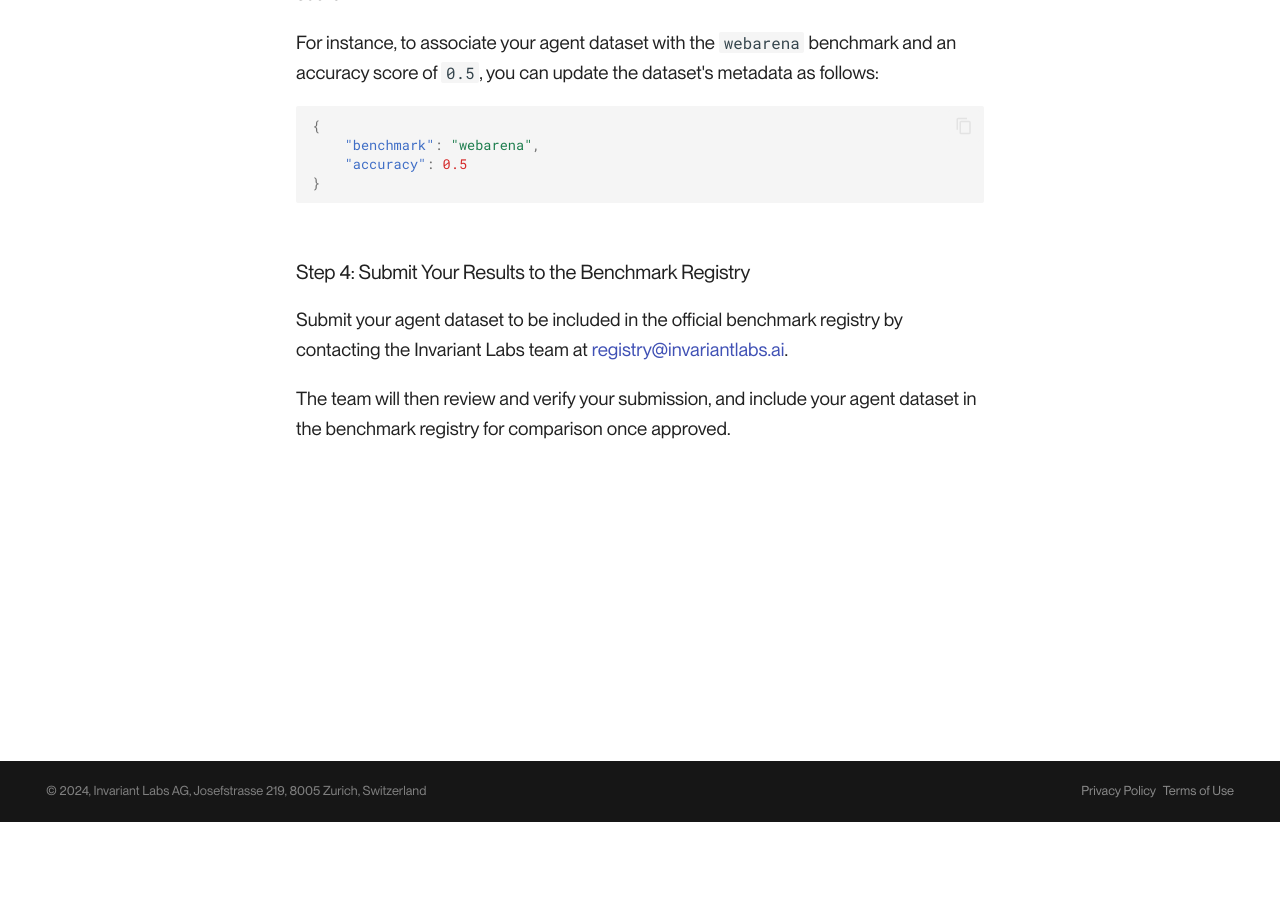
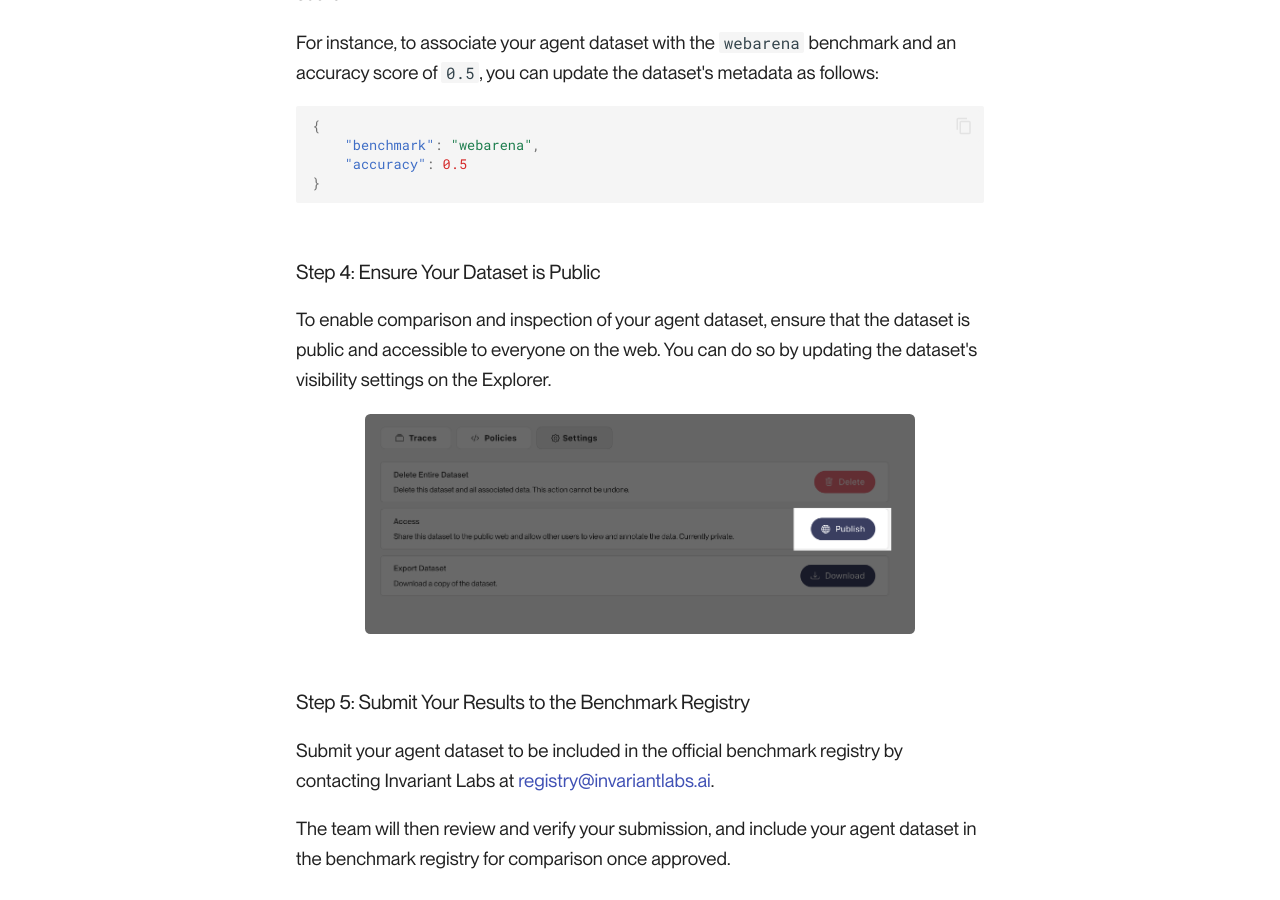
Before and after one commit to invariantlabs-ai/invariant-sdk, an MkDocs documentation site: the page built from docs/docs/benchmarks.md, in a window 1280 px wide and 900 px high, scrolled down 2132 px. Built offline with MkDocs 1.6.1 and Material for MkDocs 9.7.7, drawn with Linux system fonts in a browser that asks for light colours; before the commit the page ends 2954 px from its top, so only the background shows below that; some of the changed text lies outside the part shown.

Commit message:
add step on making dataset public

````diff
--- a/docs/docs/benchmarks.md
+++ b/docs/docs/benchmarks.md
@@ -49,8 +49,14 @@ For instance, to associate your agent dataset with the `webarena` benchmark and
 }
 ```
 
-### Step 4: Submit Your Results to the Benchmark Registry
+### Step 4: Ensure Your Dataset is Public
 
-Submit your agent dataset to be included in the official benchmark registry by contacting the Invariant Labs team at [registry@invariantlabs.ai](mailto:registry@invariantlabs.ai).
+To enable comparison and inspection of your agent dataset, ensure that the dataset is public and accessible to everyone on the web. You can do so by updating the dataset's visibility settings on the Explorer.
+
+<img src='./assets/make-public.png' alt='Make Public' style='width: 80%; display: block; margin: 0 auto;'>
+
+### Step 5: Submit Your Results to the Benchmark Registry
+
+Submit your agent dataset to be included in the official benchmark registry by contacting Invariant Labs at [registry@invariantlabs.ai](mailto:registry@invariantlabs.ai).
 
 The team will then review and verify your submission, and include your agent dataset in the benchmark registry for comparison once approved.
````
Also changed, not shown: docs/docs/index.md (+2 -0 lines), docs/docs/assets/make-public.png (added), 2 other files.
